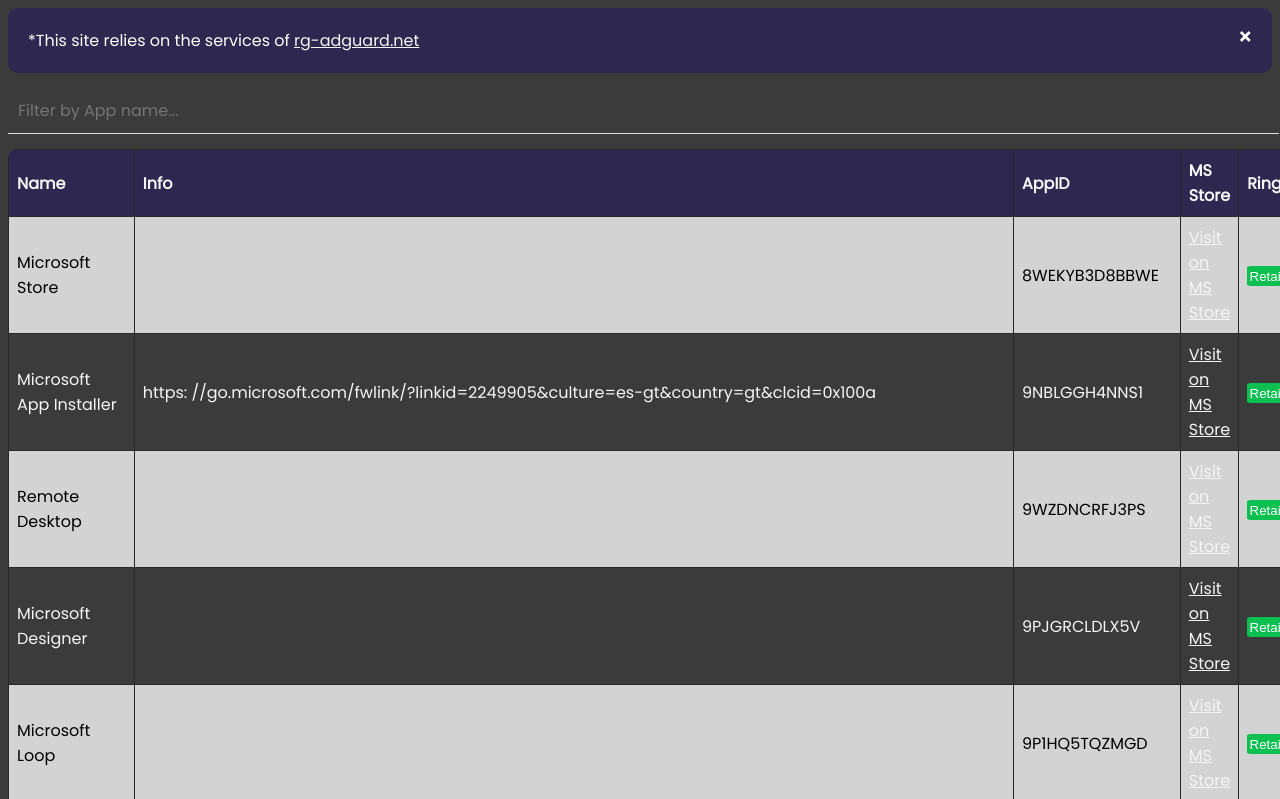
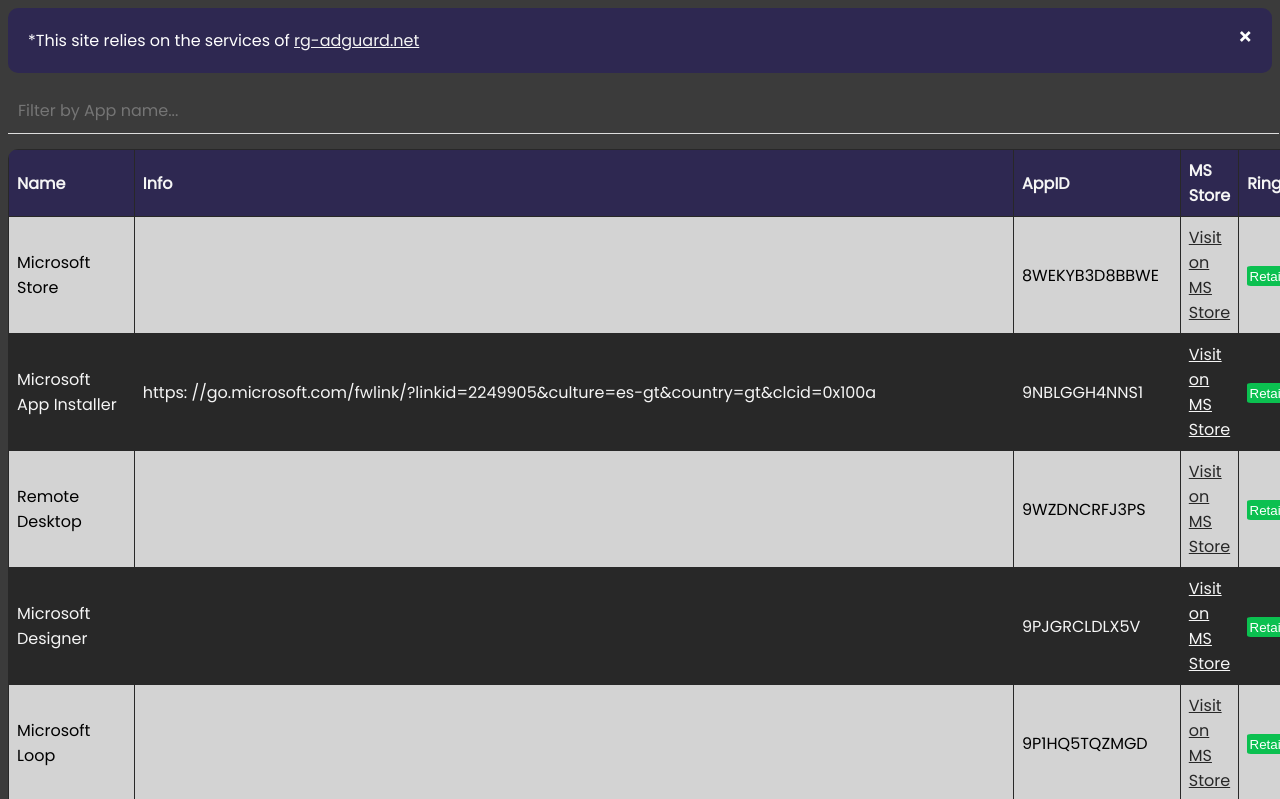
Before and after one commit to edgarchinchilla/ms-store-pkg-downloader, a plain HTML site: page www/index.html in a window 1280 px wide. Shown: the top 799 px of the page. Drawn offline with Linux system fonts and the light colour scheme.

Commit message:
www/css/style.css -  Attempt to fix white links on lightgray background fields

```diff
--- a/www/css/style.css
+++ b/www/css/style.css
@@ -55,7 +55,15 @@
 }
 
 tbody tr:nth-child(even) {
+    background-color: #282828;
     color: whitesmoke;
+}
+
+/* Fix white links on lightgray background fields */
+tbody tr:nth-child(odd) td a,
+tbody tr:nth-child(odd) td a:hover,
+tbody tr:nth-child(odd) td a:visited {
+    color: #282828;
 }
 
 /* BUTTONS HOLDER STYLING */
```
